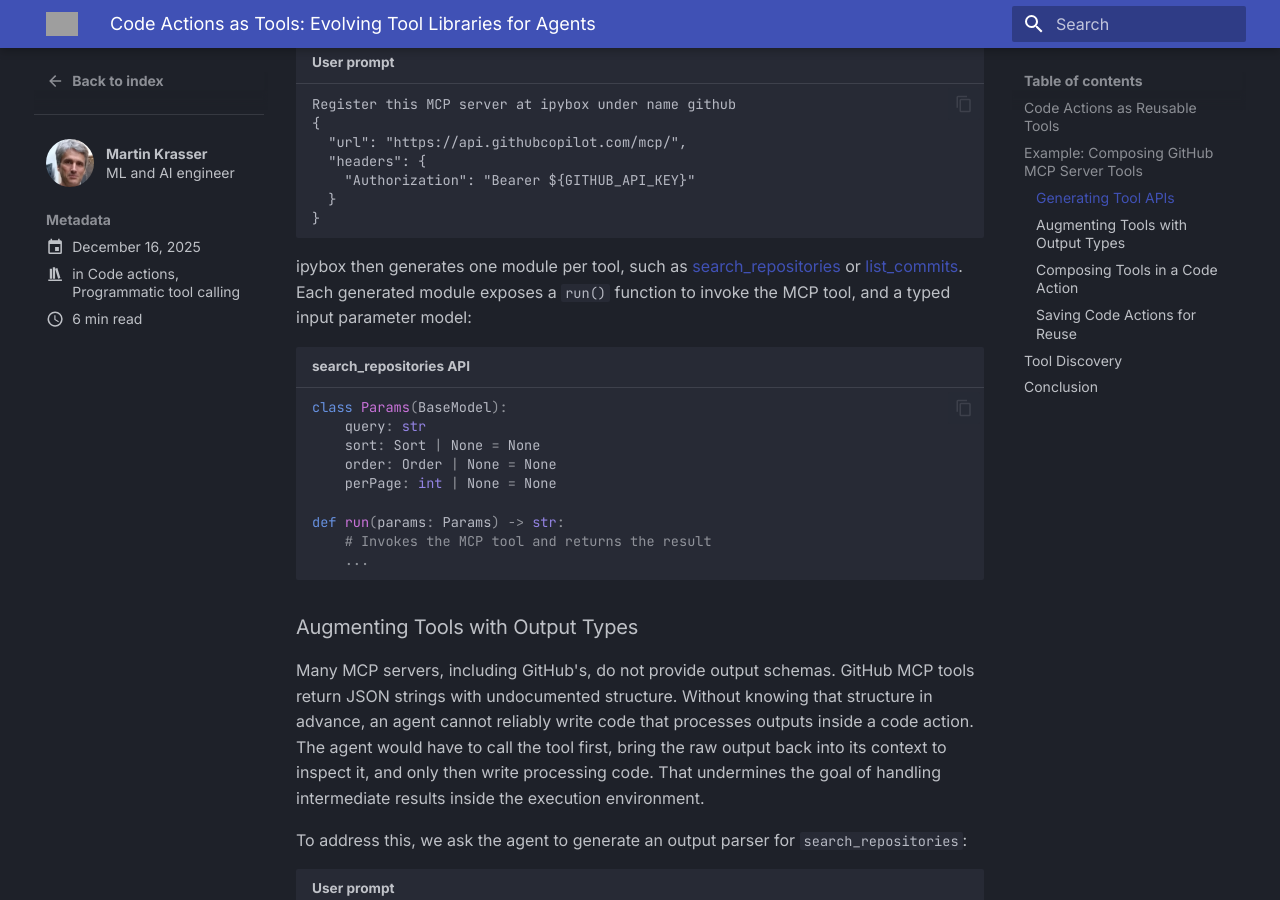
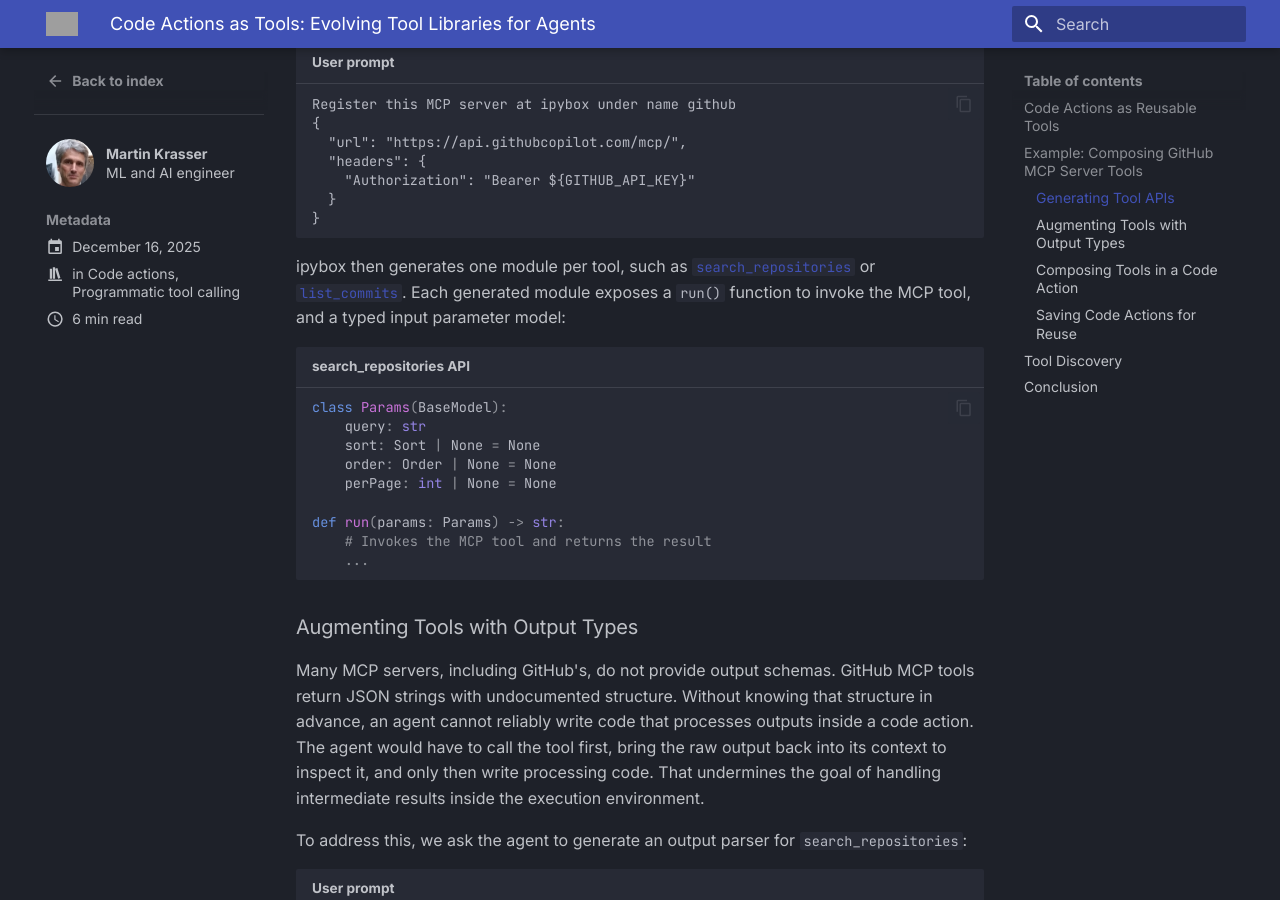
Before and after one commit to gradion-ai/agents-nanny, an MkDocs documentation site: the page built from docs/posts/code-actions.md, in a window 1280 px wide and 900 px high, scrolled down 1616 px. Built offline with MkDocs 1.6.1 and Material for MkDocs 9.7.7, drawn with Linux system fonts in a browser that asks for light colours; grey boxes are pictures that could not be loaded.

Commit message:
Minor text formattings

````diff
--- a/docs/posts/code-actions.md
+++ b/docs/posts/code-actions.md
@@ -51,7 +51,7 @@ Register this MCP server at ipybox under name github
 }
 ```
 
-ipybox then generates one module per tool, such as [search_repositories](https://github.com/gradion-ai/ipybox/blob/main/docs/generated/mcptools/github/search_repositories_orig.py) or [list_commits](https://github.com/gradion-ai/ipybox/blob/main/docs/generated/mcptools/github/list_commits.py). Each generated module exposes a `run()` function to invoke the MCP tool, and a typed input parameter model:
+ipybox then generates one module per tool, such as [`search_repositories`](https://github.com/gradion-ai/ipybox/blob/main/docs/generated/mcptools/github/search_repositories_orig.py) or [`list_commits`](https://github.com/gradion-ai/ipybox/blob/main/docs/generated/mcptools/github/list_commits.py). Each generated module exposes a `run()` function to invoke the MCP tool, and a typed input parameter model:
 
 ```python title="search_repositories API"
 class Params(BaseModel):
@@ -140,7 +140,7 @@ Save this as code action under github category with name commits_of_top_repos.
 Make username, top_n_repos and last_n_commits parameters.
 ```
 
-A key design choice here is to separate interface from implementation. The interface is defined in a [commits_of_top_repos.api](https://github.com/gradion-ai/ipybox/blob/main/docs/generated/gentools/github/commits_of_top_repos/api.py) module, the implementation in [commits_of_top_repos.impl](https://github.com/gradion-ai/ipybox/blob/main/docs/generated/gentools/github/commits_of_top_repos/impl.py). The plugin's code action skill instructs the agent to follow this structure.
+A key design choice here is to separate interface from implementation. The interface is defined in a [`commits_of_top_repos.api`](https://github.com/gradion-ai/ipybox/blob/main/docs/generated/gentools/github/commits_of_top_repos/api.py) module, the implementation in [`commits_of_top_repos.impl`](https://github.com/gradion-ai/ipybox/blob/main/docs/generated/gentools/github/commits_of_top_repos/impl.py). The plugin's code action skill instructs the agent to follow this structure.
 
 The API module defines a parameterized `run()` function, output types, and a tool description via a docstring:
 
````
Also changed, not shown: 1 other file.
